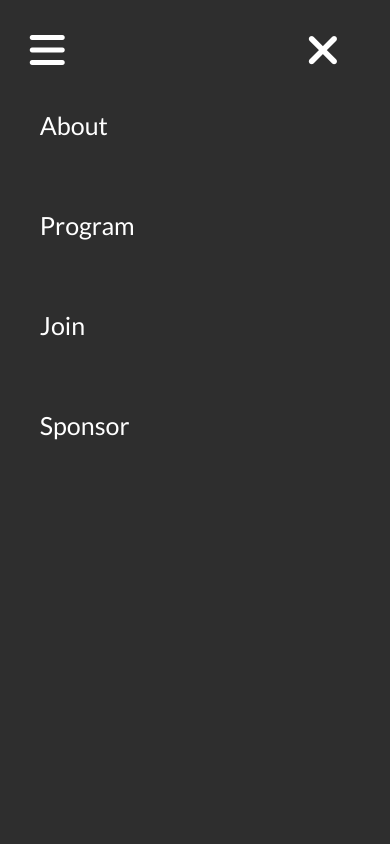
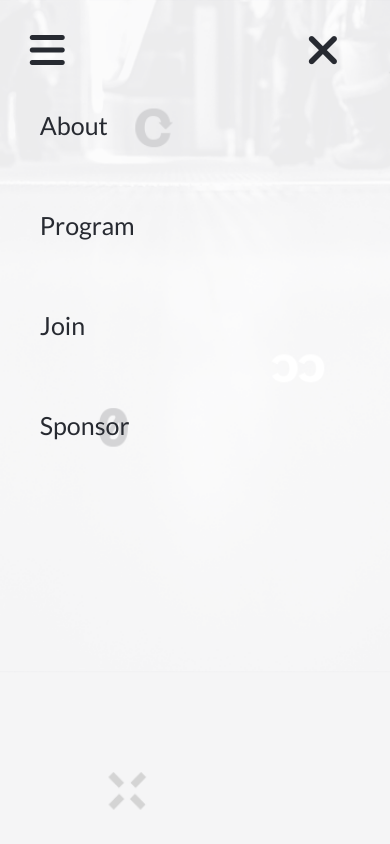
Before and after one commit to Zuwairanajma/ModuleOne-Capstone-Project, a website: page index.html in a window 390 px wide. Both pictures are taken after a click on the icon 47 px from the left and 50 px from the top of the page. Shown: the top 844 px of the page. Drawn offline with Linux system fonts and the light colour scheme.

Commit message:
Fix required changes

```diff
--- a/about.css
+++ b/about.css
@@ -26,7 +26,9 @@ body {
 header {
   height: 90px;
   width: 100%;
-  background: #2e2e2e;
+  background: url('/images/mobile-background.png');
+  background-repeat: no-repeat;
+  background-size: cover;
   position: fixed;
   right: 1px;
 }
@@ -35,7 +37,7 @@ header .fa-solid {
   position: fixed;
   margin-top: 30px;
   font-size: 40px;
-  color: #fff;
+  color: #272a31;
   cursor: pointer;
   margin-left: 30px;
 }
@@ -45,7 +47,9 @@ header .fa-solid {
 }
 
 .sub-header {
-  background: #2e2e2e;
+  background: url('/images/mobile-background.png');
+  background-repeat: no-repeat;
+  background-size: cover;
   height: 100vh;
   display: none;
 }
@@ -86,14 +90,14 @@ nav ul li {
 
 ul li a {
   text-decoration: none;
-  color: #fff;
+  color: #272a31;
   font-size: 25px;
 }
 
 .fa-xmark {
   display: block;
   position: absolute;
-  color: #fff;
+  color: #272a31;
   font-size: 45px;
   top: 1px;
   right: 50px;
--- a/index.css
+++ b/index.css
@@ -34,7 +34,9 @@ body {
 header {
   height: 100px;
   width: 100%;
-  background: #2e2e2e;
+  background-image: url('images/mobile-background.png');
+  background-repeat: no-repeat;
+  background-size: cover;
   position: fixed;
   right: 0.2px;
   z-index: 10;
@@ -44,7 +46,7 @@ header .fa-solid {
   position: fixed;
   margin-top: 30px;
   font-size: 40px;
-  color: rgb(255, 255, 255);
+  color: #272a31;
   cursor: pointer;
   margin-left: 30px;
   z-index: 20;
@@ -68,7 +70,9 @@ nav ul {
 }
 
 .sub-header {
-  background: #2e2e2e;
+  background-image: url('images/mobile-background.png');
+  background-repeat: no-repeat;
+  background-size: cover;
   height: 100vh;
   display: none;
 }
@@ -104,7 +108,7 @@ footer img {
 .sub-header .fa-xmark {
   display: block;
   position: absolute;
-  color: #fff;
+  color: #272a31;
   font-size: 45px;
   top: -2px;
   right: 50px;
@@ -117,7 +121,7 @@ nav ul li {
 
 ul li a {
   text-decoration: none;
-  color: #fff;
+  color: #272a31;
   font-size: 25px;
 }
 
@@ -241,8 +245,6 @@ ul li a {
   align-items: center;
   gap: 5px;
   width: 375px;
-
-  /* width: 100%; */
   background: rgba(186, 167, 167, 0.1);
   padding: 15px;
   height: 150px;
@@ -485,6 +487,10 @@ footer {
     display: block;
   }
 
+  .main-program {
+    height: 500px;
+  }
+
   .top-header ul li a {
     text-decoration: none;
     color: #fff;
@@ -584,6 +590,10 @@ footer {
     margin-top: 20px;
     width: 5%;
     border: none;
+  }
+
+  .main-program h2 {
+    margin-top: 40px;
   }
 
   .program {
--- a/index.html
+++ b/index.html
@@ -38,6 +38,8 @@
         </nav>
         </div>
     </header>
+    <!-- Introduction section beghins here -->
+    <section>
     <div class="begin">
         <div class="introduction">
             <div class="intro-heading">
@@ -49,6 +51,11 @@
             <span>@ 1312 Gallowgate Glasgow G31 4DR UK</span>
         </div>
     </div>
+</section>
+<!-- Introduction section ends here -->
+
+<!-- Main Program Card Section starts -->
+<section>
     <div class="main-program">
         <div>
         <h2>Main Program</h2>
@@ -56,6 +63,7 @@
     </div>
         <div class="program">
             <section class="program-list">
+                <article>
                 <div class="card-display">
                 <div class="program-image">
                     <img src="./images/exhibitionicon (2).svg" alt="lecture icon">
@@ -65,6 +73,8 @@
                     </p>
                 </div>
                 </div>
+            </article>
+            <article>
                 <div class="card-display">
                 <div class="program-image">
                     <img class="icon-image" src="./images/networkicon (3).svg" alt="exhibition icon">
@@ -73,15 +83,30 @@
                         Showcasing models with various mehndi designs and apreciating other mehndi creativities on materials
                     </p> </div>
                 </div>
+            </article>
+            <article>
+                <div class="card-display">
+                    <div class="program-image">
+                        <img class="icon-image" src="./images/networkicon (4).svg" alt="Workshop Icon">
+                        <p class="program-name">Forum</p>
+                        <p class="program-text">
+                            Have the chance to share your thoughts and opinions with experts in the field
+                        </p>
+                    </div>
+                    </div>
+                </article>
+                <article>
                 <div class="card-display">
                 <div class="program-image">
-                    <img class="icon-image" src="./images/networkicon (4).svg" alt="Workshop Icon">
+                    <img class="icon-image" src="./images/networkicon (5).svg" alt="Workshop Icon">
                     <p class="program-name">Workshop</p>
                     <p class="program-text">
                         Workshops on the various creativity done by HennaHubUk academy
                     </p>
                 </div>
                 </div>
+            </article>
+            <article>
                 <div class="card-display">
                 <div class="program-image">
                     <img class="icon-image" src= "./images/lectureicon (1).svg" alt="Networking icon">
@@ -91,23 +116,32 @@
                     </p>
                 </div>
                 </div>
+            </article>
             </section>
             <button> JOIN HENNAHUB SUMMIT 2023</button>
         </div>
         <a href="#">SEE THE WHOLE PROGRAM</a>
     </div>
+</section>
+<!-- Main Program Card Section starts -->
+
+<!-- Featured Guest section starts -->
     <section class="featured-guests" id="featured-guests">
         <h2>Featured Speakers</h2>
         <hr class="hr-line">
         <div class="grid-cards"></div>
         <div class="speaker-holder"></div>
       </section>
+      <!-- Featured Guest section ends -->
+
       <div class="more-info">
         More <i class="fa-sharp fa-solid fa-chevron-down"></i>
       </div>
       <div class="less-info">
         Less <i class="fa-sharp fa-solid fa-chevron-up"></i>
       </div>
+
+      <!-- Sponsors and partners section starts -->
       <div class="sponsors">
         <p>Partner</p>
         <hr>
@@ -116,10 +150,10 @@
           <img src="./images/google.PNG" alt="google_logo">
           <img src="./images/naver.PNG" alt="naver_logo">
           <img src="./images/fancybraidslogo1.png" alt="fancy_logo">
-          <!-- <imc: src="./images/daumkakao.PNG" alt="daumkakao_logo">
-          <img src="./images/airbnb.PNG" alt="airbnb_logo"> -->
         </div>
       </div>
+<!-- Sponsors and partners section ends -->
+
       <footer>
         <img src="./images/henna icon (2).png" alt="creative_designs_logo">
         <p>2023 HennaHubUK
```
Also changed, not shown: about.html (+18 -0 lines).
